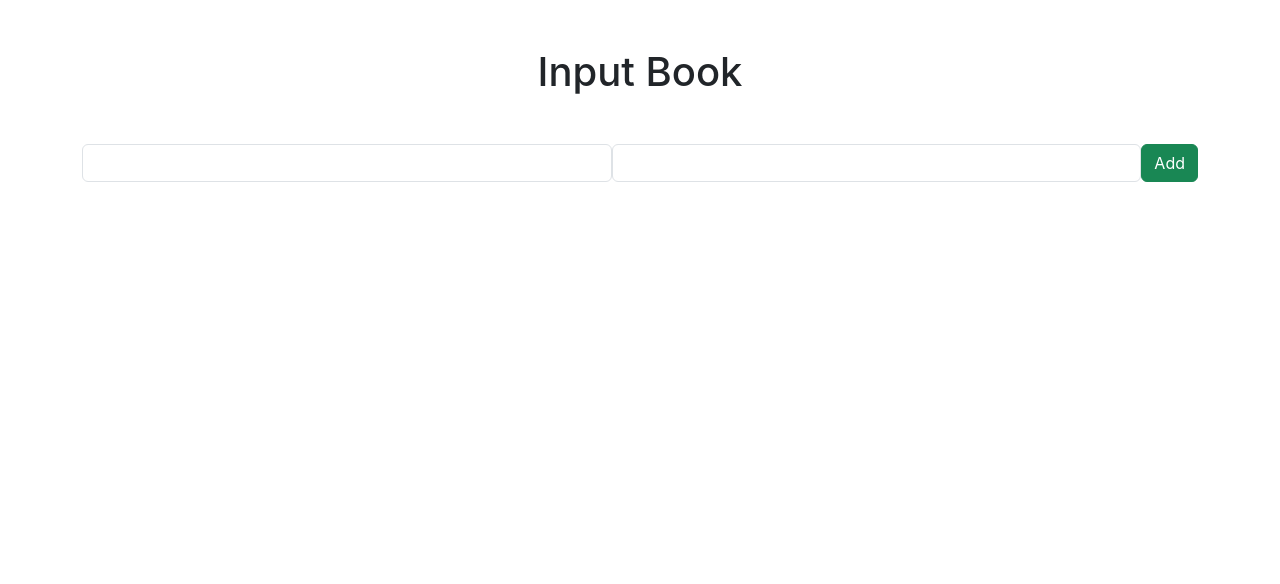
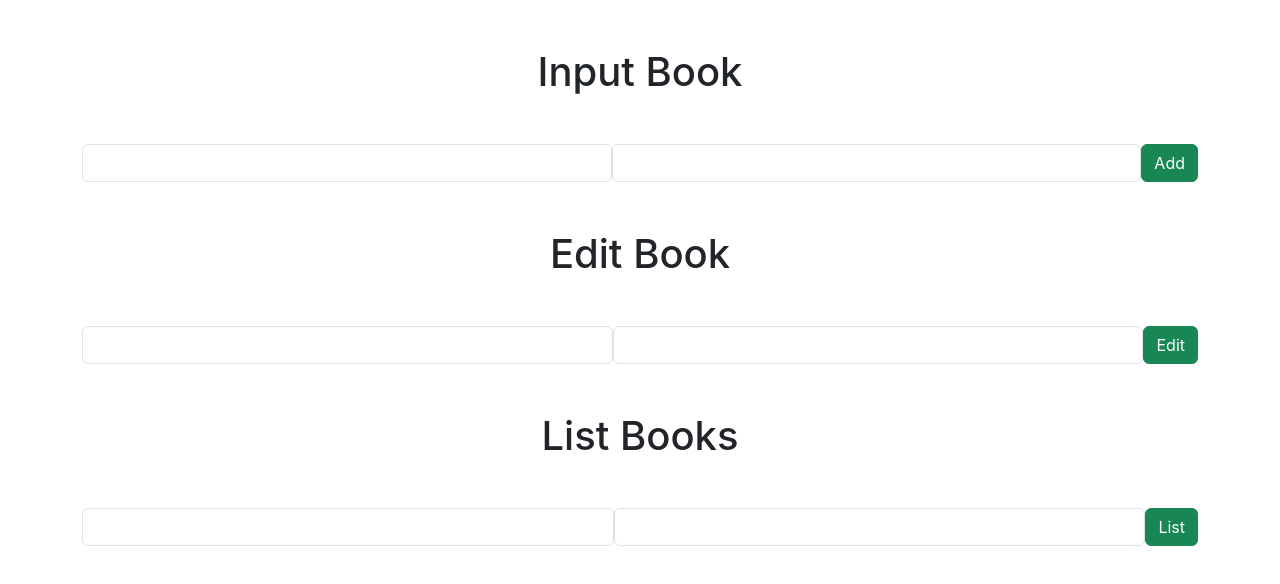
Before and after one commit to Chapman-John/PERN-Stack, a React (Create React App) app in the folder client/: page / in a window 1280 px wide. Shown: the top 584 px of the page. Built offline with nearby package versions, Linux system fonts and the light colour scheme.

Commit message:
Update App.js

```diff
--- a/client/src/App.js
+++ b/client/src/App.js
@@ -12,8 +12,8 @@ function App()
     <Fragment>
       <div className='container'>
         <InputBooks />
-        {/* <EditBooks /> */}
-        {/* <ListBooks /> */}
+        <EditBooks />
+        <ListBooks />
       </div>
     </Fragment>
   );
```
